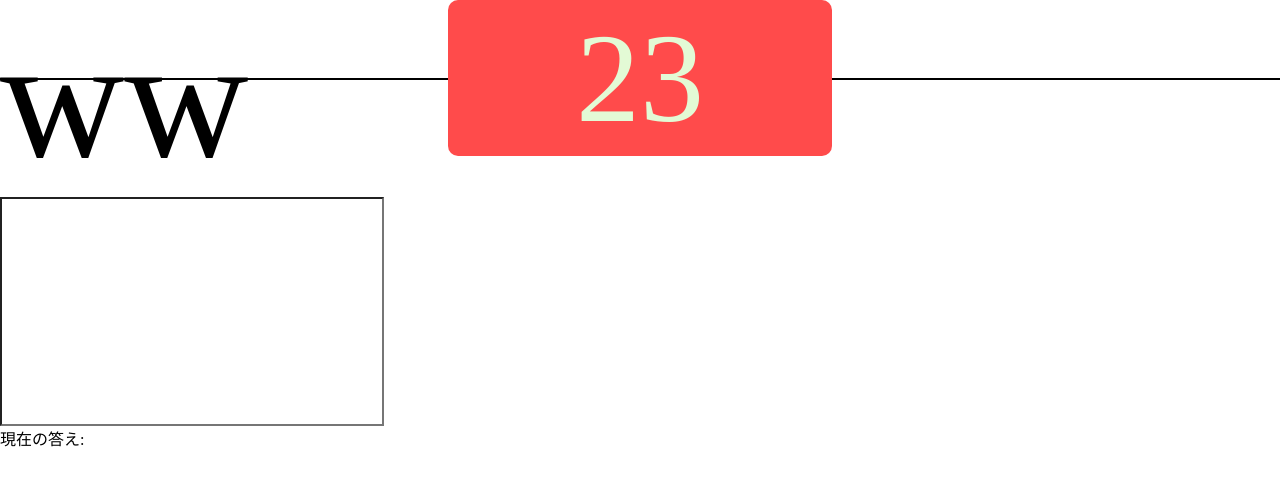
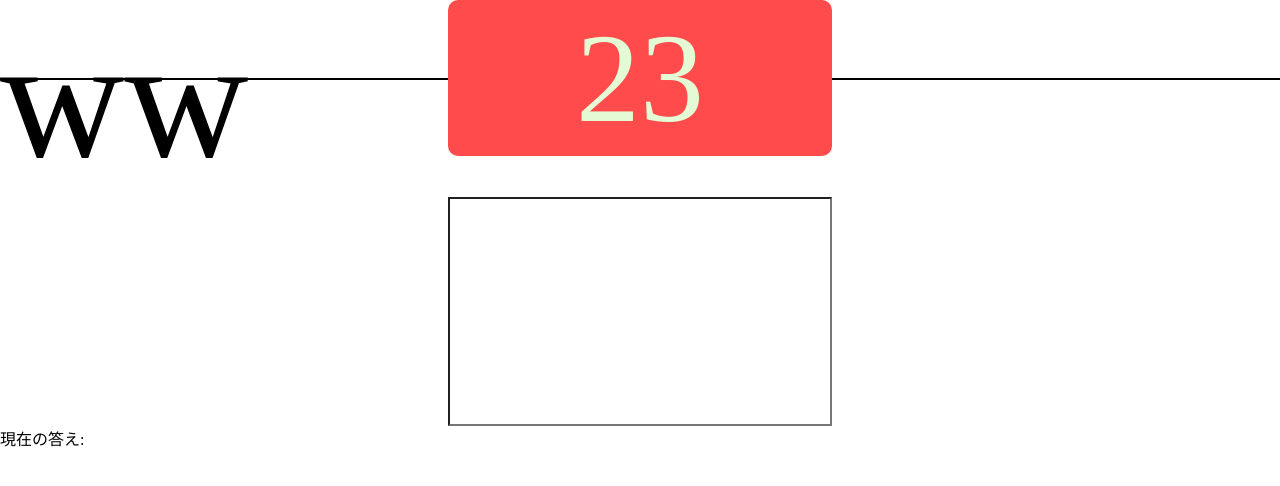
Before and after one commit to kusawokoshitemori/math_calculation_memory, a React app: page /game in a window 1280 px wide. Shown: the top 486 px of the page. Built offline with nearby package versions, Linux system fonts and the light colour scheme.

Commit message:
原因分かった。cssが競合していたわけではなくwidth100%で子コンポーネントを使用していたためdisplay: flex;が動作していないように見えてしまっていた。子コンポーネントを中央揃えにしたらそれっぽくなった

```diff
--- a/src/components/input_empty.tsx
+++ b/src/components/input_empty.tsx
@@ -22,7 +22,9 @@ const InputEmpty: React.FC<InputEmptyProps> = ({
   };
 
   return (
-    <div className="testtesttest1">
+    <div>
+      {" "}
+      <div className="answer_input_place_container">
         <input
           type="number"
           className="answer_input_place"
@@ -30,6 +32,7 @@ const InputEmpty: React.FC<InputEmptyProps> = ({
           onChange={handleInputChange} // 入力値変更時に状態を更新
           onKeyDown={onKeyDown} // 親から受け取ったonKeyDownを適用
         />
+      </div>
       <p>現在の答え: {answer.join(", ")}</p> {/* 現在の答えを表示 */}
     </div>
   );
--- a/src/styles/component.css
+++ b/src/styles/component.css
@@ -86,9 +86,12 @@ input[type="number"] {
   -moz-appearance: textfield;
   appearance: none; /* 標準プロパティを追加 */
 }
-.testtesttest1 {
+.answer_input_place_container {
   width: 100%;
   height: 100%;
+  display: flex;
+  align-items: center;
+  justify-content: center;
 }
 .answer_input_place {
   width: 30%;
```
Lines whose indentation alone changed are shown as unchanged.
